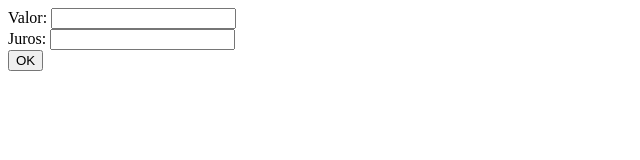
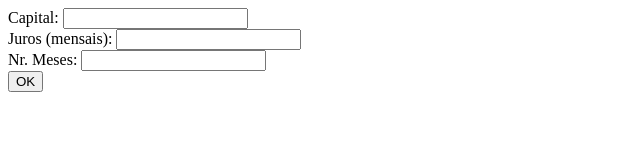
Before and after one commit to jesusmaringa/primeiroj_3t, a plain HTML site: page index.html in a window 1280 px wide. Shown: the whole page, without its empty margins (0-640 px from the left). Drawn offline with Linux system fonts and the light colour scheme.

Commit message:
Update index.html

```diff
--- a/index.html
+++ b/index.html
@@ -9,8 +9,11 @@
     <script src="estudo.js"></script>
 </head>
 <body>
- Valor: <input id="valor" type="text"> <br>
- Juros: <input id="juros" type="text"> <br>
+ Capital: <input id="valor" type="text"> <br>
+ Juros (mensais): <input id="juros" type="text"> <br>
+
+ Nr. Meses: <input id="meses" type="text"> <br>
+
  <button onclick="total()"> OK </button>
 </body>
 </html>
```
